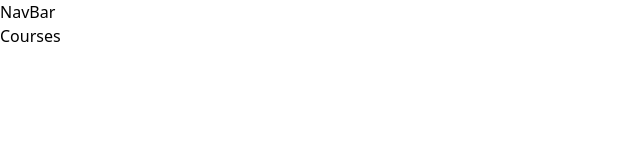
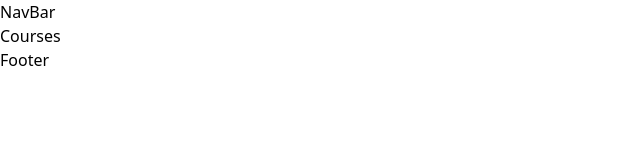
Before and after one commit to MasterHermit/Courses, a React (Create React App) app: page /course in a window 1280 px wide. Shown: the top 160 px of the page, without its empty margins (0-640 px from the left). Built offline with nearby package versions, Linux system fonts and the light colour scheme; data requests are answered from the project's data file.

Commit message:
footer added

```diff
--- a/src/App.js
+++ b/src/App.js
@@ -1,17 +1,16 @@
 import { BrowserRouter as Router, Routes, Route } from "react-router-dom";
+
 import NavBar from "./components/NavBar/NavBar";
-
 import Home from "./pages/COURSE/Home";
 import Courses from "./pages/COURSE/Coursess/Courses";
 import Jobs from "./pages/COURSE/Jobs/Jobs";
 import Quizes from "./pages/COURSE/Quizes/Quizes";
 import Interests from "./pages/COURSE/Interests/Interests";
-
+import Footer from "./components/Footer/Footer";
 
 function App() {
   return (
     <div className="App">
-
       <Router>
         <NavBar />
         <Routes>
@@ -21,6 +20,7 @@ function App() {
           <Route path="/quiz" element={<Quizes />} />
           <Route path="/Interest" element={<Interests />} />
         </Routes>
+        <Footer />
       </Router>
     </div>
   );
--- /dev/null
+++ b/src/components/Footer/Footer.js
@@ -0,0 +1,7 @@
+import React from "react";
+
+const Footer = () => {
+  return <div>Footer</div>;
+};
+
+export default Footer;
--- a/src/pages/COURSE/Coursess/Courses.js
+++ b/src/pages/COURSE/Coursess/Courses.js
@@ -1,5 +1,6 @@
 import React from "react";
 import { useFetchCoursesQuery } from "../../../store";
+import CourseCard from "./CourseCard";
 
 const Courses = () => {
   const { data, error, isLoading } = useFetchCoursesQuery();
--- a/src/pages/COURSE/Home.js
+++ b/src/pages/COURSE/Home.js
@@ -1,4 +1,8 @@
 import React from "react";
+import Courses from "./Coursess/Courses";
+
+//css import
+import "./Home.css";
 
 const Home = () => {
   return <div>Home</div>;
```
Also changed, not shown: src/pages/COURSE/Home.css (added).
